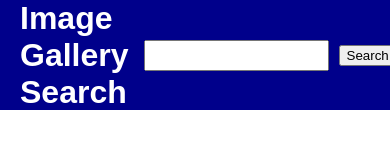
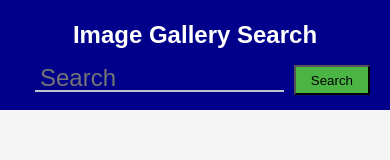
Before and after one commit to Mlipphardt/Image-Gallery-Search, a plain HTML site: page index.html in a window 390 px wide. Drawn offline with Linux system fonts and the light colour scheme.

Commit message:
Images are displayed, styled, search input and button styled

```diff
--- a/index.html
+++ b/index.html
@@ -15,8 +15,15 @@
   <body>
     <header class="banner">
       <h1 class="title-text">Image Gallery Search</h1>
-      <input type="text" id="search-input" />
-      <button id="search-btn">Search</button>
+      <div class="form-group">
+        <input
+          type="text"
+          id="search-input"
+          name="search"
+          placeholder="Search"
+        />
+        <button id="search-btn">Search</button>
+      </div>
     </header>
     <main id="image-gallery-wrapper"></main>
     <script src="./public/js/main.js" async defer></script>
--- a/public/css/style.css
+++ b/public/css/style.css
@@ -2,6 +2,7 @@ html,
 body {
   padding: 0px;
   margin: 0px;
+  background-color: #f5f5f5;
 }
 
 .banner {
@@ -13,13 +14,84 @@ body {
   padding: 5px 20px 5px 20px;
   font-family: Arial, Helvetica, sans-serif;
   font-size: 1rem;
+  position: sticky;
+  top: 0px;
+  white-space: nowrap;
+}
+
+.title-text {
+  cursor: default;
 }
 
 #search-input {
   height: 25px;
+  width: 25%;
   margin-left: 15px;
+  background: transparent;
+  padding: 0px 5px 0px 5px;
+  outline: 0;
+  border: 0;
+  border-bottom: 2px solid #bec2cb;
+  color: #ffffff;
+  font-family: Arial, Helvetica, sans-serif;
+  font-size: 1.5rem;
 }
 
 #search-btn {
   margin-left: 10px;
+  background-color: #4bb543;
+  cursor: pointer;
+  height: 30px;
+  padding: 5px 15px 5px 15px;
+  color: black;
 }
+
+#search-btn:hover {
+  color: white;
+}
+
+#image-gallery-wrapper {
+  display: flex;
+  justify-content: center;
+  align-content: center;
+  flex-direction: column;
+}
+
+.flickr-img {
+  max-width: 100%;
+  height: auto;
+  align-self: center;
+  margin: 5px 0px 5px 0px;
+}
+
+.flickr-img:hover {
+  box-shadow: 0 12px 16px #999, 0 12px 16px #999;
+}
+
+.form-group {
+  display: flex;
+  justify-content: start;
+  width: 100%;
+}
+
+@media screen and (max-width: 900px) {
+  .banner {
+    flex-direction: column;
+    font-size: 0.75rem !important;
+  }
+
+  #search-input {
+    width: 90%;
+  }
+}
+
+@media screen and (max-width: 500px) {
+  .banner {
+    flex-direction: column;
+    font-size: 0.75rem !important;
+  }
+
+  #search-input {
+    width: 90%;
+  }
+}
--- a/public/js/main.js
+++ b/public/js/main.js
@@ -24,9 +24,11 @@ const populateImages = (imageArray) => {
     const imgURL = "https://live.staticflickr.com/";
     imageArray.forEach((photo) => {
       let img = document.createElement("img");
-      let url = `${imgURL}${photo.server}/${photo.id}_${photo.secret}.jpg`;
+      let url = `${imgURL}${photo.server}/${photo.id}_${photo.secret}_b.jpg`;
       img.setAttribute("src", url);
       img.setAttribute("alt", photo.title ? photo.title : "Search result");
+      img.setAttribute("title", photo.title ? photo.title : "Search result");
+      img.classList.add("flickr-img");
       $("#image-gallery-wrapper").append(img);
     });
   } catch (err) {
@@ -38,4 +40,5 @@ const populateImages = (imageArray) => {
 $("#search-btn").addEventListener("click", () => {
   let text = $("#search-input").value;
   getImages(text);
+  $("#search-input").value = "";
 });
```
